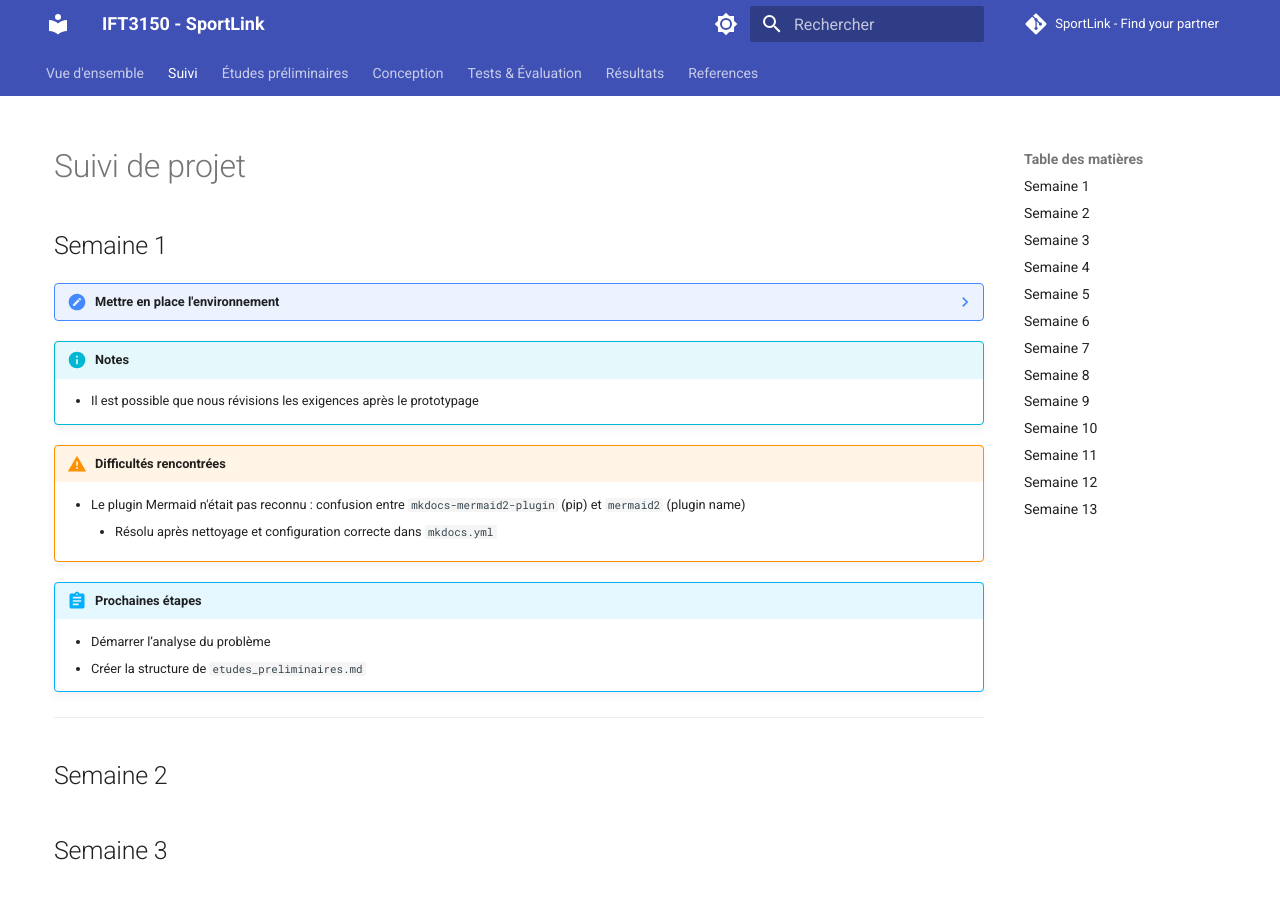
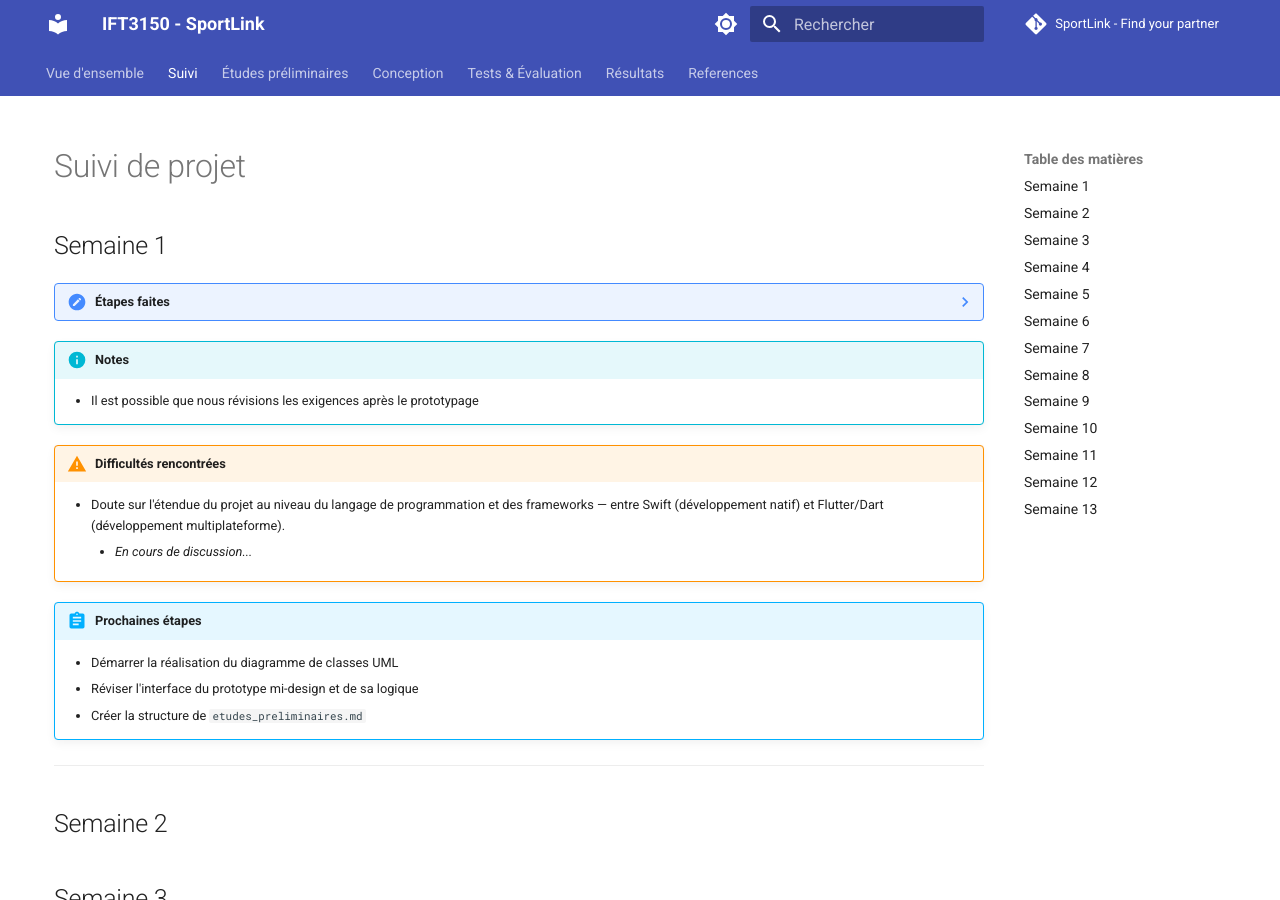
Before and after one commit to mrquaternion/SportLink, an MkDocs documentation site: the page built from docs/suivi.md, in a window 1280 px wide and 900 px high. Built offline with MkDocs 1.6.1 and Material for MkDocs 9.7.7, drawn with Linux system fonts in a browser that asks for light colours; comment, search, counter and statistics services are not loaded.

Commit message:
updated suivi.md

```diff
--- a/docs/suivi.md
+++ b/docs/suivi.md
@@ -2,23 +2,24 @@
 
 ## Semaine 1
 
-??? note "Mettre en place l'environnement"
-    - [x] Lorem ipsum dolor sit amet, consectetur adipiscing elit
-    - [ ] Vestibulum convallis sit amet nisi a tincidunt
-        * [x] In hac habitasse platea dictumst
-        * [x] In scelerisque nibh non dolor mollis congue sed et metus
-        * [ ] Praesent sed risus massa
-    - [ ] Aenean pretium efficitur erat, donec pharetra, ligula non scelerisque
+??? note "Étapes faites"
+    - [x] Création du répertoire sur GitHub
+    - [ ] Compléter les sections du site web pour la semaine 1
+        * [x] Formuler concrètement la description du projet ; le contexte, la problématique et les objectifs
+        * [ ] Développer les prochaines étapes
+        * [ ] Élaborer les difficultés rencontrées
+    - [ ] Décider le langage de programmation du développement de l'application
 
 !!! info "Notes"
     - Il est possible que nous révisions les exigences après le prototypage
 
 !!! warning "Difficultés rencontrées"
-    - Le plugin Mermaid n'était pas reconnu : confusion entre `mkdocs-mermaid2-plugin` (pip) et `mermaid2` (plugin name)
-        - Résolu après nettoyage et configuration correcte dans `mkdocs.yml`
+    - Doute sur l'étendue du projet au niveau du langage de programmation et des frameworks — entre Swift (développement natif) et Flutter/Dart (développement multiplateforme).
+        - *En cours de discussion...*
 
 !!! abstract "Prochaines étapes"
-    - Démarrer l’analyse du problème
+    - Démarrer la réalisation du diagramme de classes UML
+    - Réviser l'interface du prototype mi-design et de sa logique
     - Créer la structure de `etudes_preliminaires.md`
 
 ---
```
